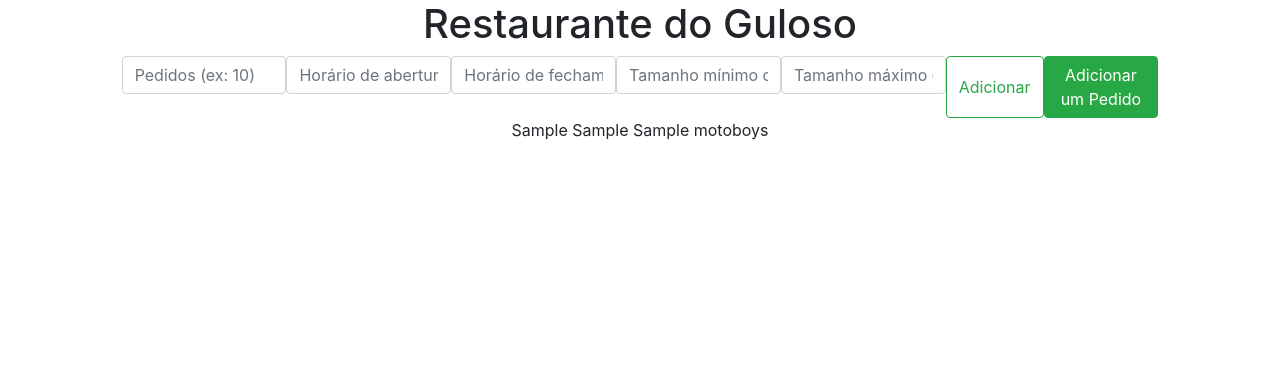
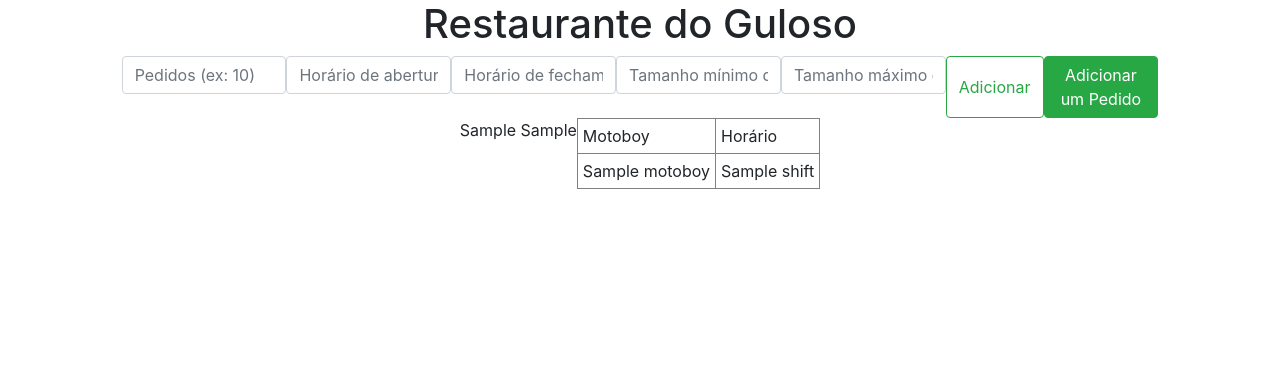
Before and after one commit to projeto-de-algoritmos/Greed_Restaurante_do_Guloso, a Django app: template restaurante_do_guloso/requests/templates/menu.html in a window 1280 px wide. Shown: the top 378 px of the page. Run offline with Django 3.2, Linux system fonts and the light colour scheme; the template is opened without the code that fills it: most values are stand-ins (such as "Sample title", 1, 10 or a date in 2020); some libraries are stand-ins or nearby versions.

Commit message:
Adicionando tabela no template menu

```diff
--- a/restaurante_do_guloso/requests/templates/menu.html
+++ b/restaurante_do_guloso/requests/templates/menu.html
@@ -33,8 +33,20 @@
         <div class = "d-flex justify-content-center">
             {% if motoboys %}
                 {{qtd_motoboys}}
-		{{qtd_tasks}}
-                {{motoboys}}
+		        {{qtd_tasks}}
+                <table border = "1" cellpadding = "5" cellspacing = "5">
+                    <td>Motoboy</td>
+                    <td>Horário</td>
+                    {% for motoboy, shifters in motoboys.items %}
+                        <tr>
+                            <td>{{motoboy}}</td>
+                            <td>{% for shift in shifters %}
+                                    {{shift}}
+                                {% endfor %}
+                            </td>
+                        </tr>
+                    {% endfor %}
+                </table>
             {% endif %}
         </div>
     </div>
--- a/restaurante_do_guloso/requests/views.py
+++ b/restaurante_do_guloso/requests/views.py
@@ -50,7 +50,9 @@ def menu(request):
         except:
             ...
     elif request.GET.__contains__('plus'):
-        heapTask = addTask(heapTask);
+        heapTask = addTask(heapTask)
         intervalPartitioning(motoboys, heapTask)
 
-    return render(request, 'menu.html', {'motoboys': motoboys.compatibility, 'qtd_motoboys': motoboys.qtd, 'qtd_tasks': len(heapTask)})
+
+
+    return render(request, 'menu.html', {'motoboys': dict(motoboys.compatibility), 'qtd_motoboys': motoboys.qtd, 'qtd_tasks': len(heapTask)})
```
